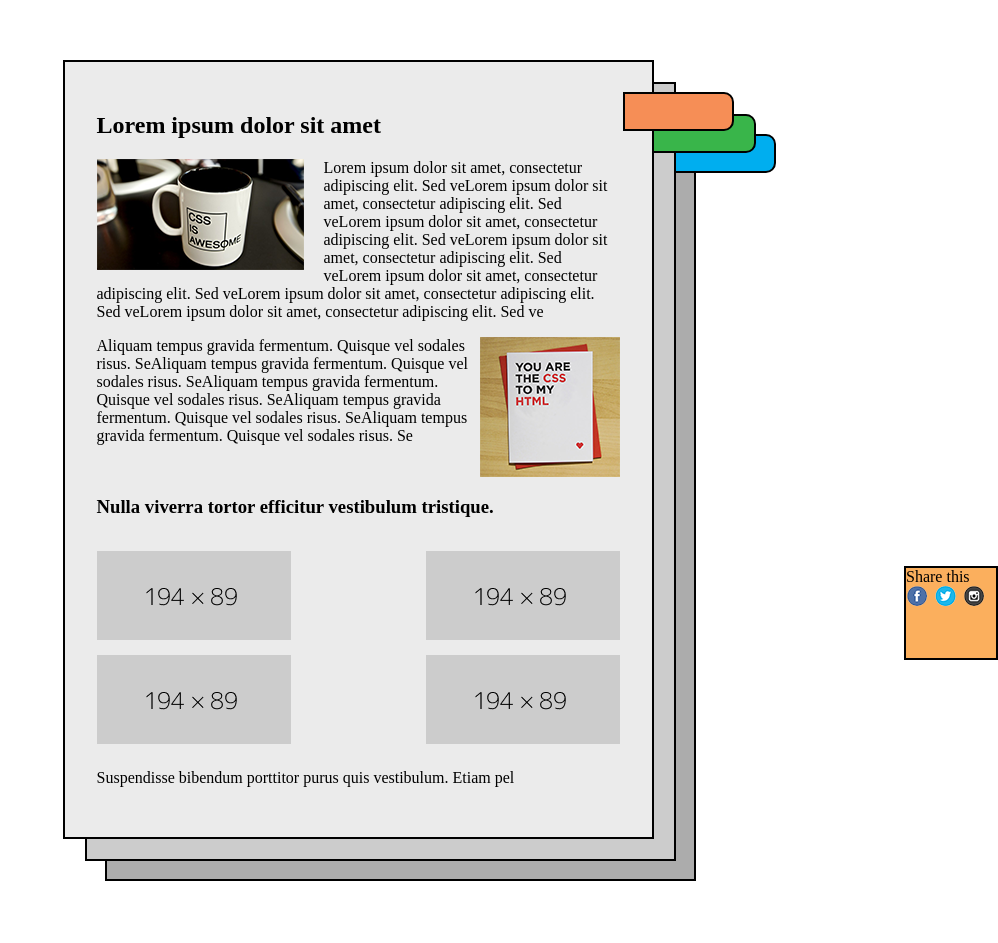
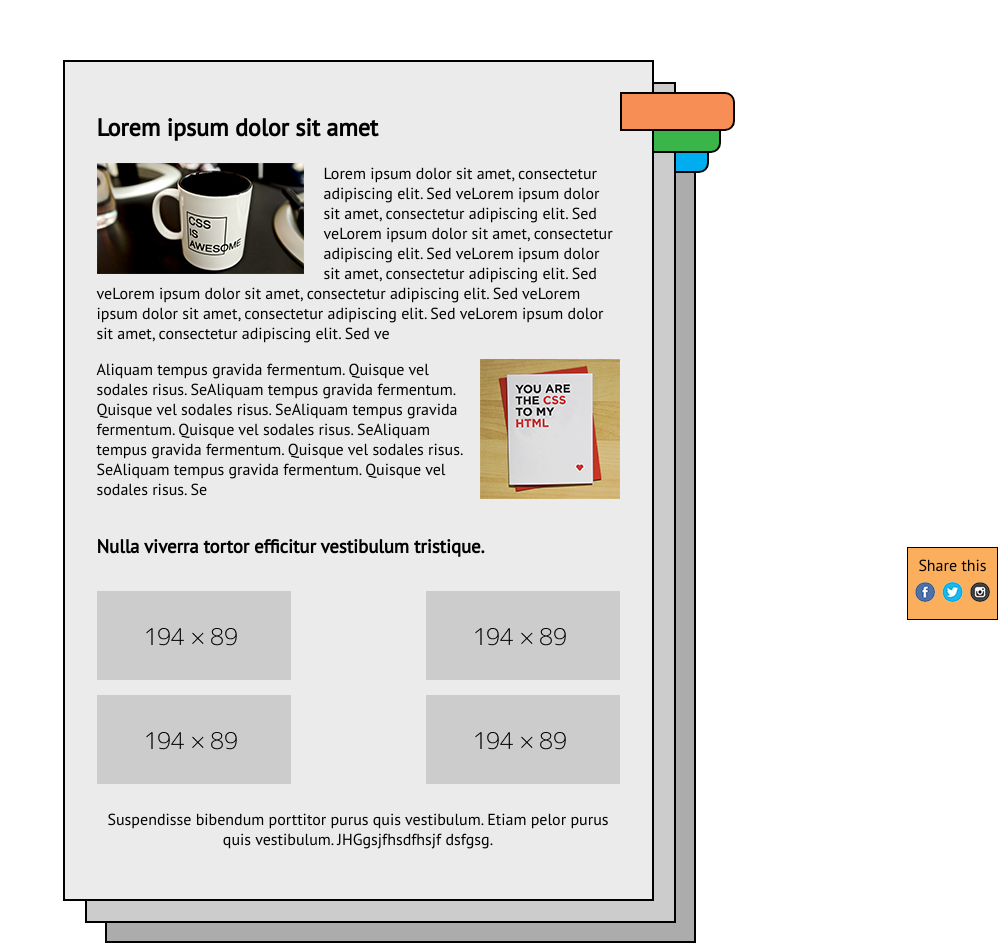
Before and after one commit to EvgeniyaMarchenkova/float-and-position, a plain HTML site: page index.html in a window 1280 px wide. Shown: the part 140-1083 px from the top of the page, without its empty margins (282-1280 px from the left). Drawn offline with Linux system fonts and the light colour scheme.

Commit message:
float-and-position: all bags fixed.Sprite added

```diff
--- a/css/main.css
+++ b/css/main.css
@@ -1,5 +1,6 @@
 body {
     height: 2000px;
+    font-family: 'PT Sans', sans-serif;
 }
 .container {
     margin: 200px auto 0 auto;
@@ -39,23 +40,27 @@ body {
 .bookmark {
     border:2px solid black;
     position: absolute;
-    right: -82px;
     top: 30px;
-    width: 107px;
     height: 35px;
     border-radius: 0 10px 10px 0;
 }
 
 .firstBookmark {
     background-color: #f68e56;
+    width: 111px;
+    right: -83px;
 }
 
 .secondBookmark {
     background-color: #39b54a;
+    width: 99px;
+    right: -47px;
 }
 
 .thirthBookmark {
     background-color: #00aeef;
+    width: 99px;
+    right: -15px;
 }
 
 
@@ -79,25 +84,40 @@ body {
 
 footer  {
     display: inline-block;
-    text-align: center;
-
 }
 
 footer div  {
     margin: 25px auto 20px auto;
+    text-align: center;
 }
 
 .fixedBlock {
     position: fixed;
     right: 0;
-    bottom: 0;
-    height: 90px;
-    width: 90px;
+    bottom: 40px;
+    height: 71px;
+    width: 89px;
     background-color: #fbaf5d;
-
-
+    border: 1px solid black;
 }
 
-.fixedBlock div {
-    margin-top: 10px auto;
+.fixedBlock>div {
+    margin-top: 7px;
+    text-align: center;
 }
+
+.icon {
+    display: inline-block;
+    background-image: url("../images/icons.png");
+    background-repeat: no-repeat;
+    width: 23px;
+    height: 23px;
+}
+
+.twitter {
+    background-position-x: -28px ;
+}
+
+.unknownIcon {
+    background-position-x: -56px ;
+}
--- a/index.html
+++ b/index.html
@@ -4,6 +4,7 @@
     <meta charset="UTF-8">
     <title>Float And Poition (Evgeniya Marchenkova)</title>
     <link href="css/main.css" rel="stylesheet">
+    <link href="https://fonts.googleapis.com/css?family=PT+Sans" rel="stylesheet">
 </head>
 <body>
     <div class="container firstContainer clearFlow bordered">
@@ -29,7 +30,7 @@
             <img class="right" src="images/194x89.png" alt="194x89">
         </section>
         <footer>
-            <div>Suspendisse bibendum porttitor purus quis vestibulum. Etiam pel</div>
+            <div>Suspendisse bibendum porttitor purus quis vestibulum. Etiam pelor purus quis vestibulum. JHGgsjfhsdfhsjf dsfgsg.</div>
         </footer>
         <div class="secondContainer bordered">
             <div class="bookmark secondBookmark bordered"></div>
@@ -38,9 +39,14 @@
             <div class="bookmark thirthBookmark bordered"></div>
         </div>
     </div>
-    <div class="fixedBlock bordered">
+    <div class="fixedBlock">
         <div>Share this</div>
-        <img src="images/icons.png" alt="icons">
+        <div class="iconImages">
+            <div class="icon facebook"></div>
+            <div class="icon twitter"></div>
+            <div class="icon unknownIcon"></div>
+        </div>
+
 
     </div>
 
```
